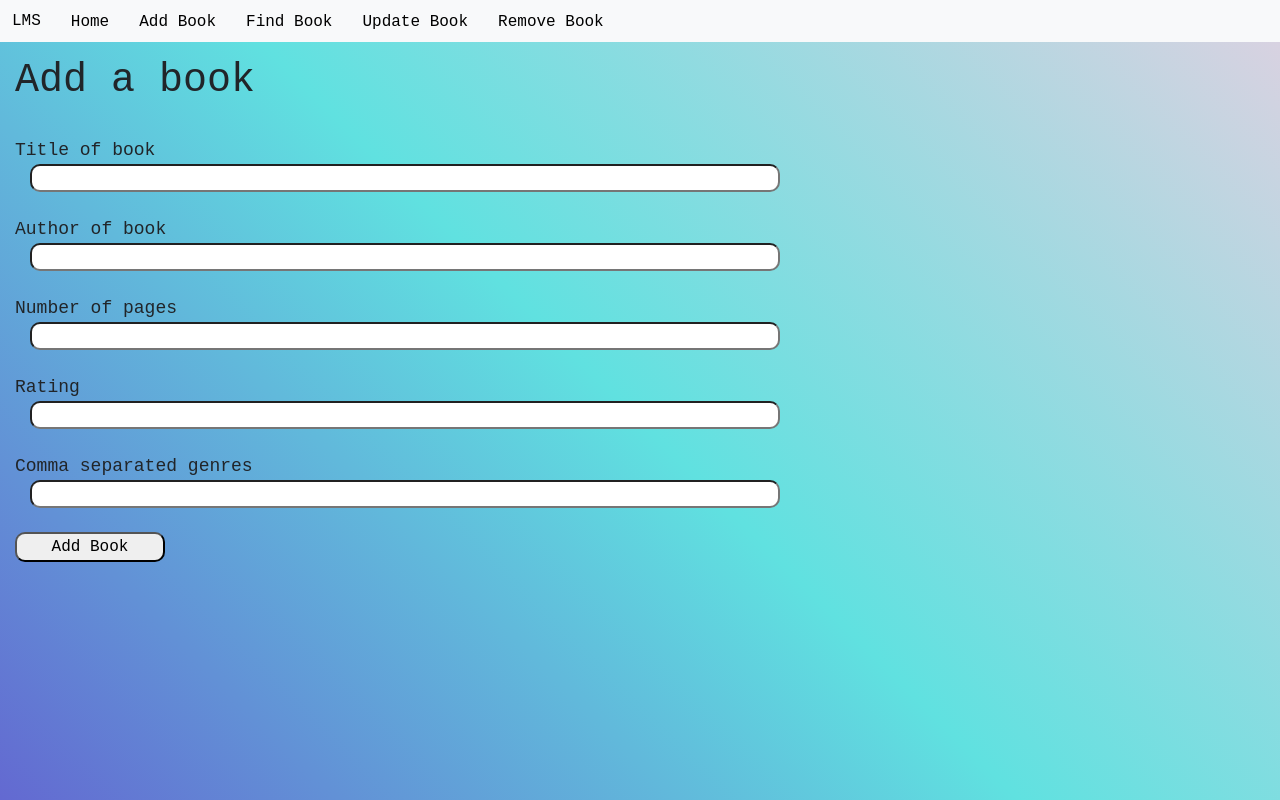
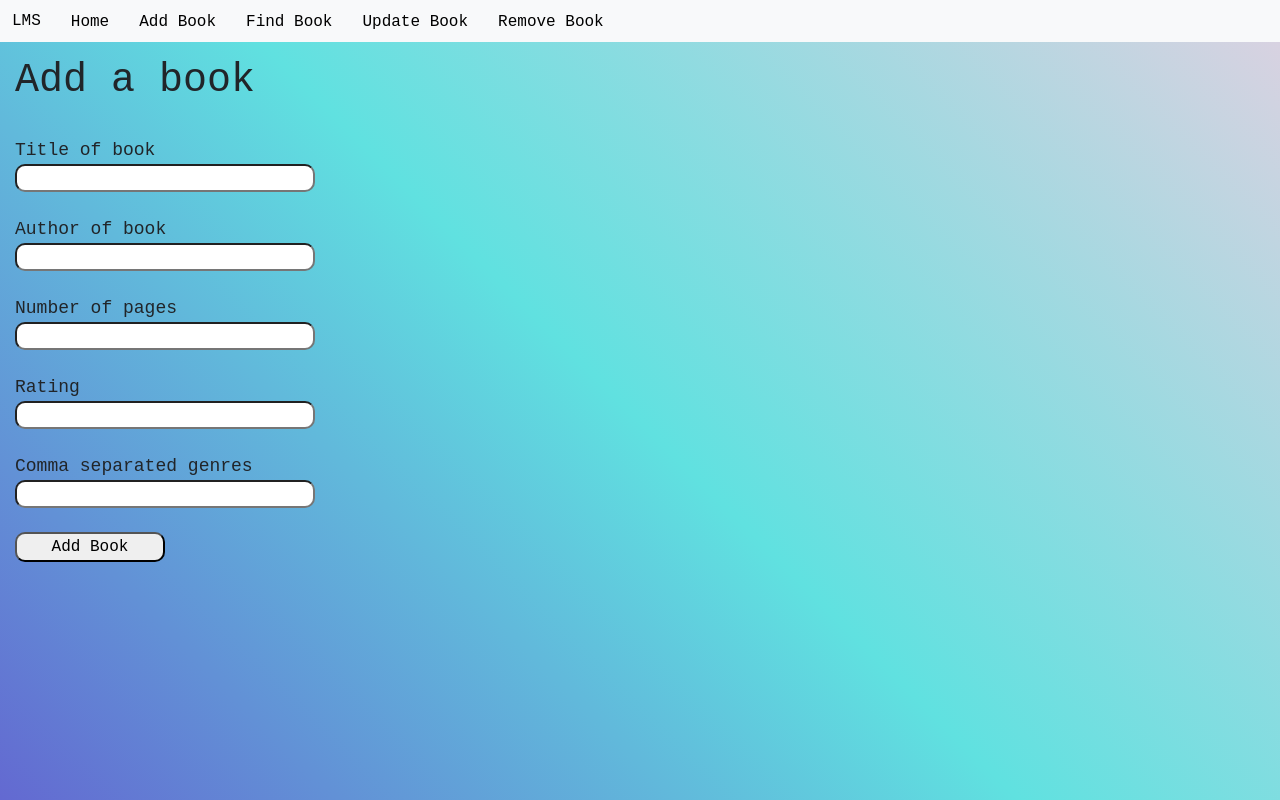
Before and after one commit to Garuna414/Library-Management-System, a React (Create React App) app: page /addBook in a window 1280 px wide. Built offline with nearby package versions, Linux system fonts and the light colour scheme.

Commit message:
Styling modified to differ add book and update book forms

```diff
--- a/src/components/AddBook.jsx
+++ b/src/components/AddBook.jsx
@@ -90,7 +90,7 @@ function AddBook() {
           <input
             type="text"
             name="title"
-            className="formInput"
+            className="addBookFormInput"
             id="title"
             value={formData.title}
             onChange={handleChange}
@@ -105,7 +105,7 @@ function AddBook() {
           <input
             type="text"
             name="author"
-            className="formInput"
+            className="addBookFormInput"
             id="author"
             value={formData.author}
             onChange={handleChange}
@@ -120,7 +120,7 @@ function AddBook() {
           <input
             type="number"
             name="pages"
-            className="formInput"
+            className="addBookFormInput"
             id="pages"
             value={formData.pages}
             onChange={handleChange}
@@ -135,7 +135,7 @@ function AddBook() {
           <input
             type="number"
             name="rating"
-            className="formInput"
+            className="addBookFormInput"
             id="rating"
             value={formData.rating}
             onChange={handleChange}
@@ -150,7 +150,7 @@ function AddBook() {
           <input
             type="text"
             name="genres"
-            className="formInput"
+            className="addBookFormInput"
             id="genres"
             value={formData.genres}
             onChange={handleChange}
--- a/src/components/UpdateBook.jsx
+++ b/src/components/UpdateBook.jsx
@@ -166,7 +166,7 @@ function UpdateBook() {
             <input
               type="text"
               name="title"
-              className="formInput"
+              className="updateBookFormInput"
               id="title"
               value={formData.title}
               onChange={handleUpdateFormChange}
@@ -180,7 +180,7 @@ function UpdateBook() {
             <input
               type="text"
               name="author"
-              className="formInput"
+              className="updateBookFormInput"
               id="author"
               value={formData.author}
               onChange={handleUpdateFormChange}
@@ -194,7 +194,7 @@ function UpdateBook() {
             <input
               type="number"
               name="pages"
-              className="formInput"
+              className="updateBookFormInput"
               id="pages"
               value={formData.pages}
               onChange={handleUpdateFormChange}
@@ -208,7 +208,7 @@ function UpdateBook() {
             <input
               type="number"
               name="rating"
-              className="formInput"
+              className="updateBookFormInput"
               id="rating"
               value={formData.rating}
               onChange={handleUpdateFormChange}
@@ -222,7 +222,7 @@ function UpdateBook() {
             <input
               type="text"
               name="genres"
-              className="formInput"
+              className="updateBookFormInput"
               id="genres"
               value={formData.genres}
               onChange={handleUpdateFormChange}
--- a/src/styles/addBook.css
+++ b/src/styles/addBook.css
@@ -15,7 +15,7 @@ h1 {
     font-family: monospace;
 }
 
-.formInput {
+.addBookFormInput {
     width: 300px;
     border-radius: 10px;
     padding: 0 15px;
--- a/src/styles/updateBook.css
+++ b/src/styles/updateBook.css
@@ -92,6 +92,7 @@ h1, select, option {
 .formField {
     display: flex;
     flex-direction: row;
+    width: 600px;
 }
 
 .labelText {
@@ -102,6 +103,14 @@ h1, select, option {
 }
 
 .formInput {
+    width: 60%;
+    border-radius: 10px;
+    padding: 0 15px;
+    margin: 0 15px;
+    font-family: monospace;
+}
+
+.updateBookFormInput {
     width: 60%;
     border-radius: 10px;
     padding: 0 15px;
```
